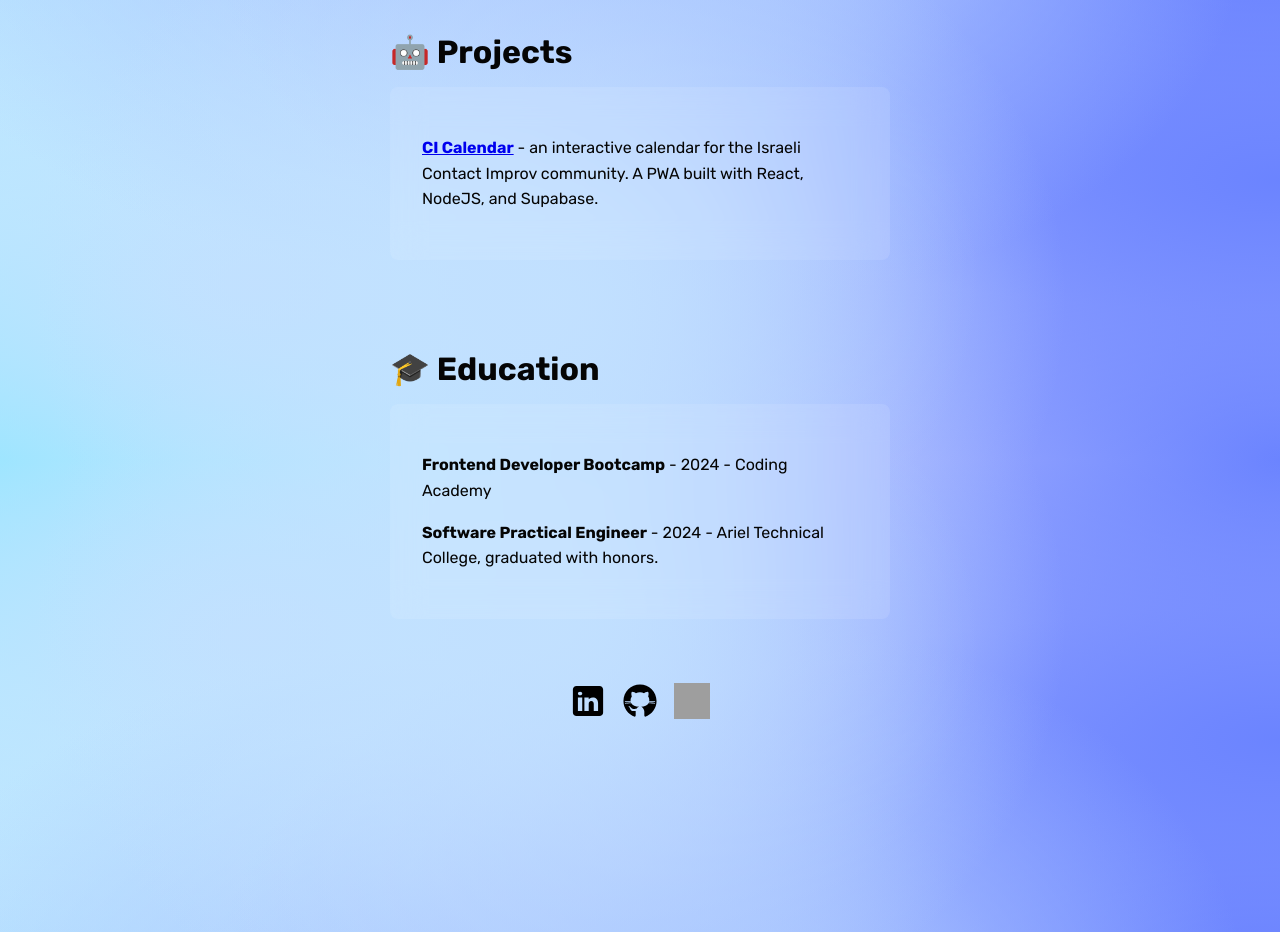
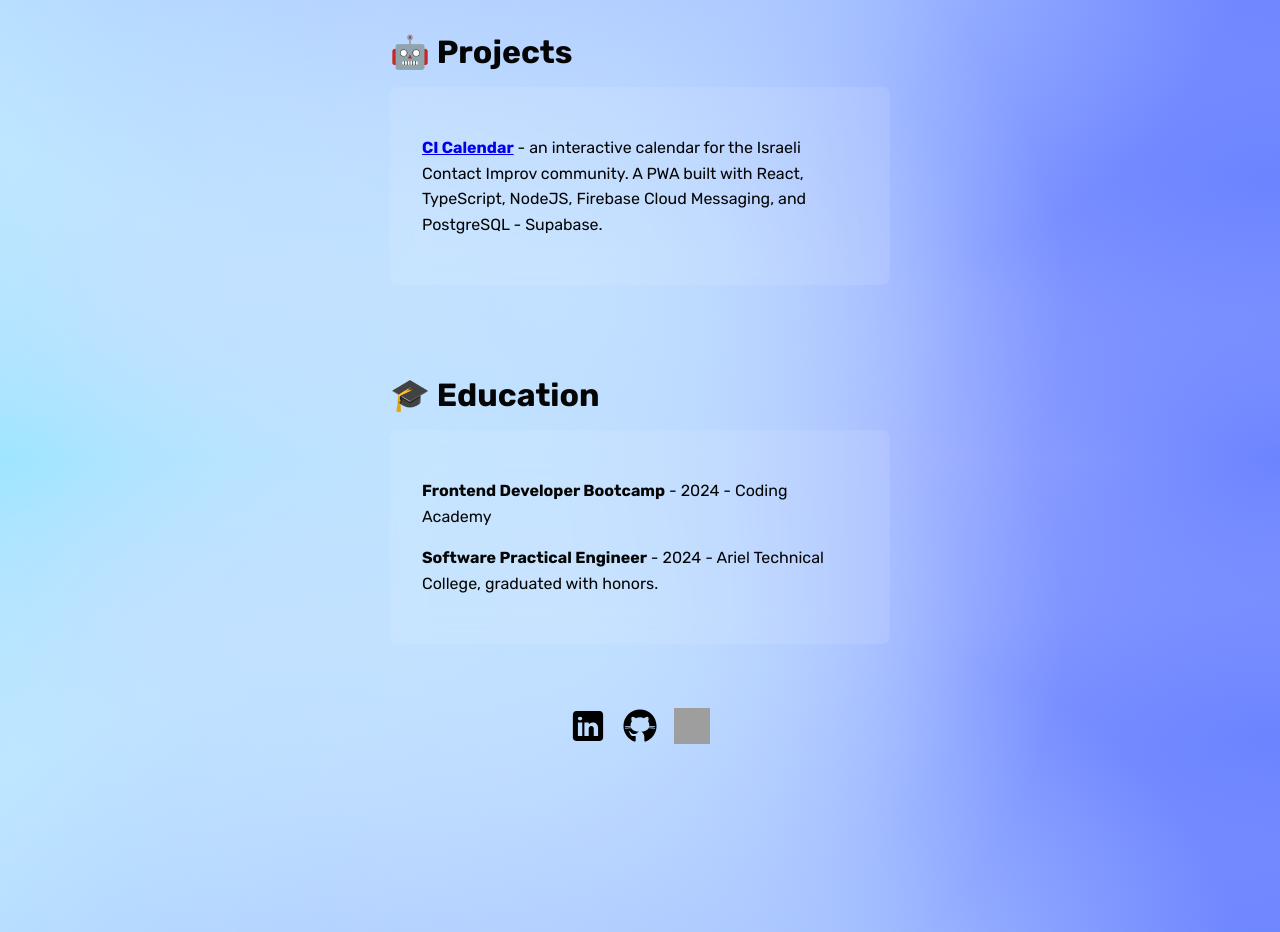
Before and after one commit to nachlielp/cv, a Next.js app: page / in a window 1280 px wide. Shown: the part 1140-2072 px from the top of the page. Built offline with nearby package versions, Linux system fonts and the light colour scheme; grey boxes are pictures that could not be loaded.

Commit message:
Expand on CI Calendar project

```diff
--- a/src/app/page.tsx
+++ b/src/app/page.tsx
@@ -67,7 +67,8 @@ export default function Portfolio() {
               </a>
             </span>{" "}
             - an interactive calendar for the Israeli Contact Improv community.
-            A PWA built with React, NodeJS, and Supabase.
+            A PWA built with React, TypeScript, NodeJS, Firebase Cloud
+            Messaging, and PostgreSQL - Supabase.
           </p>
         </div>
       </section>
```
